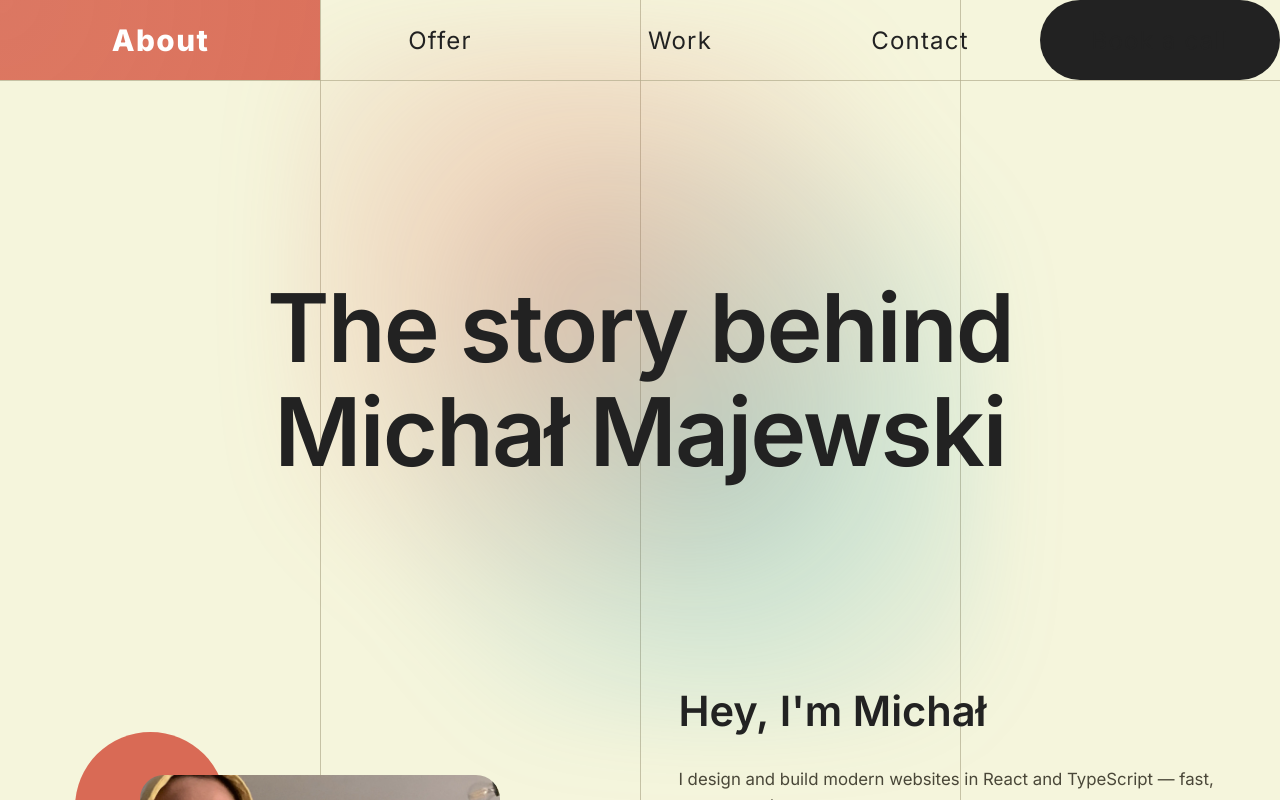
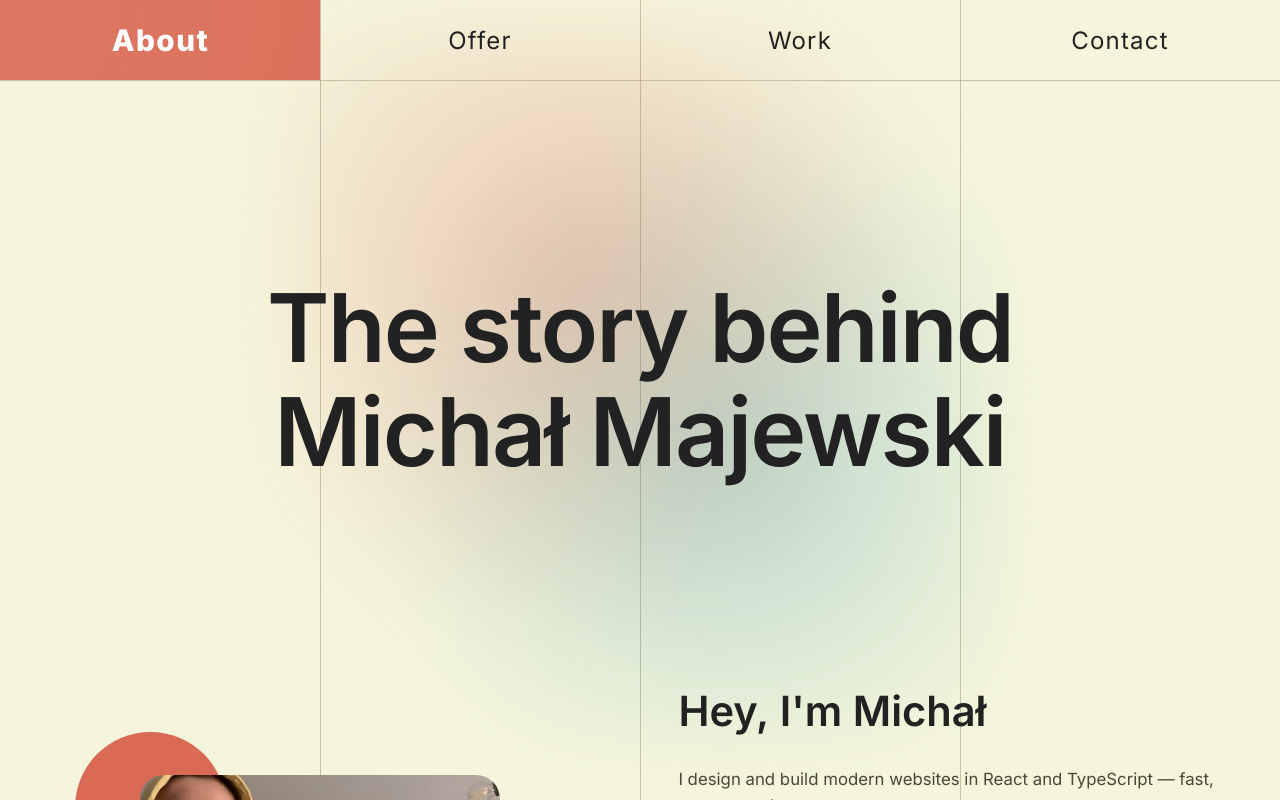
Before and after one commit to code-mike-code/personal-portfolio, a React app: page /o-mnie in a window 1280 px wide. Shown: the top 800 px of the page. Built offline with nearby package versions, Linux system fonts and the light colour scheme; no server answers.

Commit message:
fix: usuń przycisk 'Umów rozmowę' z desktop headera (zostają 4 pozycje)
CTA zostaje w menu mobilnym; desktop header: O mnie / Oferta / Realizacje / Kontakt.

```diff
--- a/src/components/Header/Header.jsx
+++ b/src/components/Header/Header.jsx
@@ -116,16 +116,6 @@ const Header = () => {
               <span className="menu-text">{t('header.contact')}</span>
             </a>
           </li>
-          <li className="header__cta-item">
-            <a
-              className="header__cta"
-              href={CALENDLY_URL}
-              target="_blank"
-              rel="noopener noreferrer"
-            >
-              {t('header.bookCall')}
-            </a>
-          </li>
         </ul>
         <button
           className="header__menu-toggle"
```
